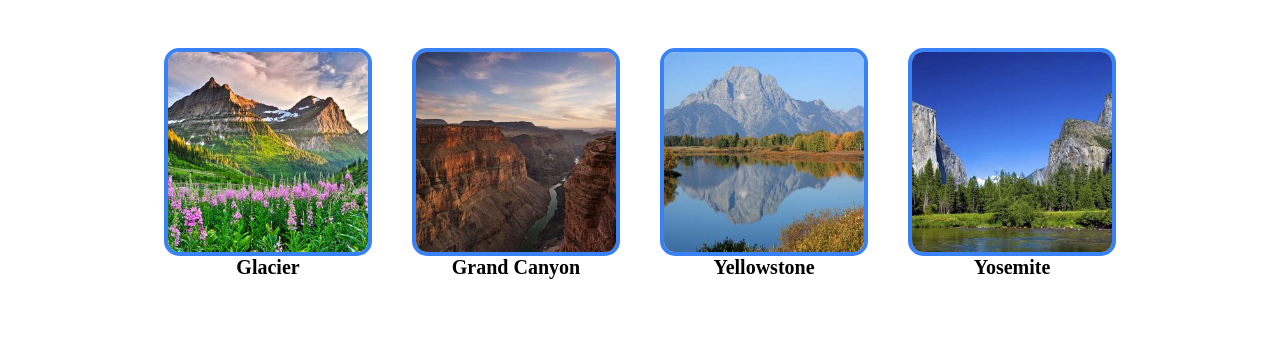
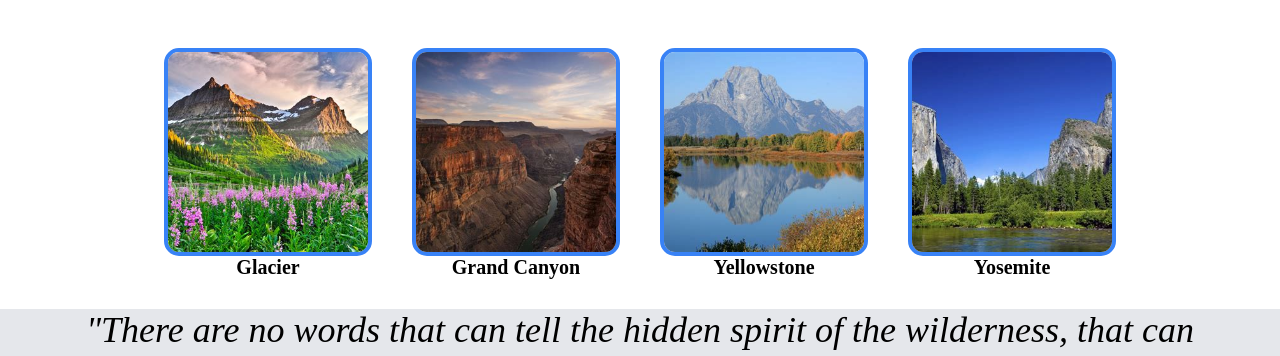
Before and after one commit to clmedders/odin-landing-page, a plain HTML site: page index.html in a window 1280 px wide. Shown: the part 593-949 px from the top of the page. Drawn offline with Linux system fonts and the light colour scheme.

Commit message:
took out stuff

```diff
--- a/index.html
+++ b/index.html
@@ -72,7 +72,7 @@
         </div>
       </div>
     </section>
-    <section class="parksPic" style="padding-bottom: 150px">
+    <section class="parksPic">
       <div class="h2">
         <h2>Top 4 Parks</h2>
       </div>
```
